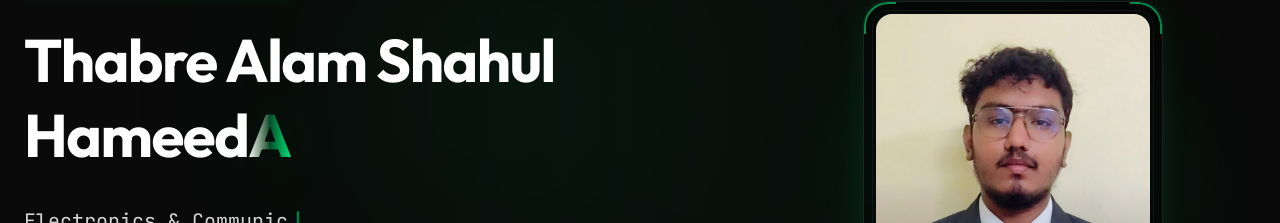
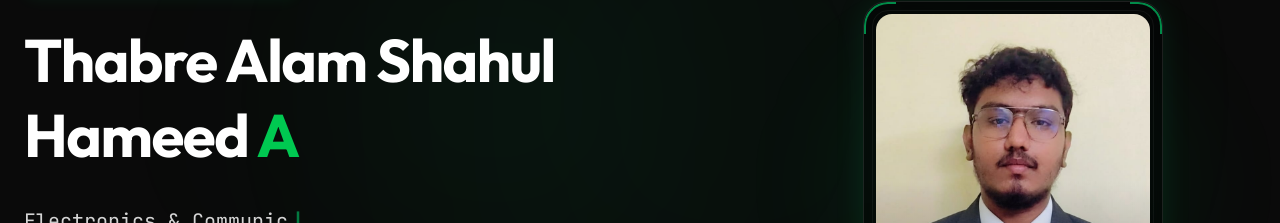
Before and after one commit to Shahul-15/shahul_portfolio, a React (Vite) app: page / in a window 1280 px wide. Shown: the part 275-498 px from the top of the page. Built offline with nearby package versions, Linux system fonts and the light colour scheme.

Commit message:
Modify Hero component text styling
Updated text color and formatting for the Hero component.

```diff
--- a/src/components/Hero.jsx
+++ b/src/components/Hero.jsx
@@ -83,9 +83,9 @@ export default function Hero() {
             transition={{ duration: 0.8, delay: 0.1 }}
             className="text-4xl sm:text-5xl md:text-6xl font-bold tracking-tight text-white mb-6 select-none leading-tight"
           >
-            Thabre Alam Shahul Hameed
+            Thabre Alam Shahul Hameed{" "}
             {/* <br className="hidden sm:inline" /> */}
-            <span className="bg-gradient-to-r from-white via-red-200 to-red-600 bg-clip-text text-transparent drop-shadow-[0_0_30px_rgba(var(--accent),0.2)]">
+            <span className="text-green-500"> {/* bg-gradient-to-r from-white via-red-200 to-red-600 bg-clip-text text-transparent drop-shadow-[0_0_30px_rgba(var(--accent),0.2)] */}
               A
             </span>
           </motion.h1>
```
